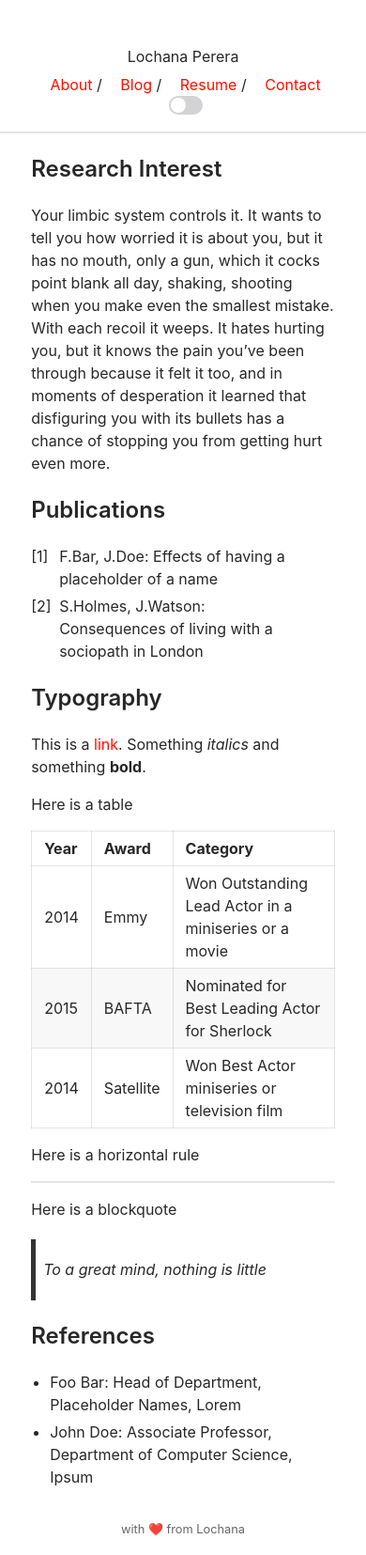
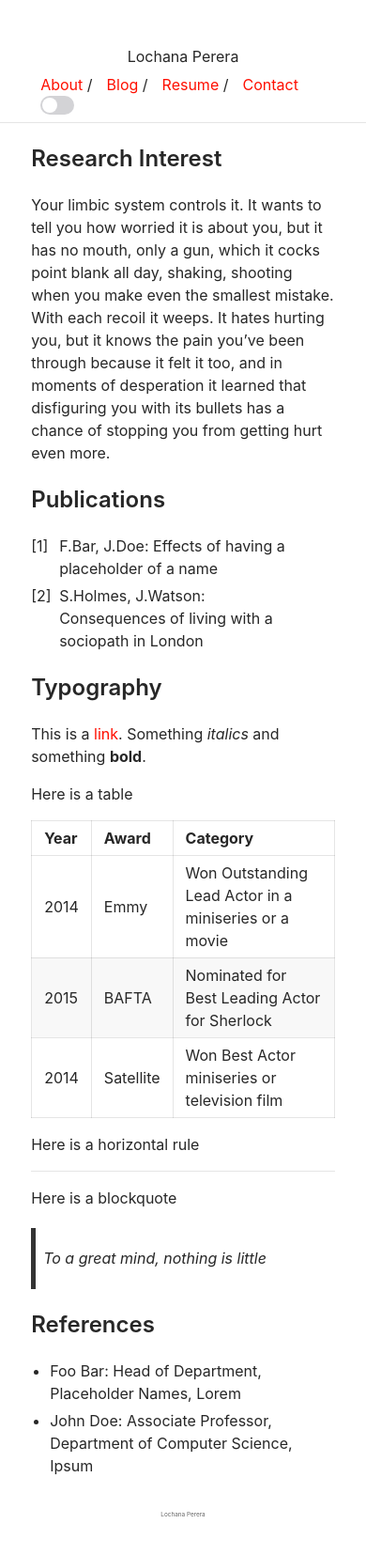
Before and after one commit to fivetwentythree/cv-blog, a Jekyll site: the page built from index.md, in a window 390 px wide. Shown: the whole page at 94% size. Built offline with Jekyll 4.4.1, drawn with Linux system fonts in a browser that asks for light colours; our own code applies the rules of GitHub Pages for plain Markdown files.

```diff
--- a/_layouts/default.html
+++ b/_layouts/default.html
@@ -5,7 +5,7 @@
 
     <meta charset="utf-8">
     <meta name="viewport" content="width=device-width, initial-scale=1">
-    <meta name="keywords" content="blog, accent, {{ site.author }}, {{ site.title }}, jekyll">
+    <meta name="description" content="{{ desc }}">
     <meta name="author" content="{{ site.author }}">
     {% if page.url == "/404.html" %}
         <meta http-equiv="refresh" content="5; url=/">
@@ -20,38 +20,11 @@
     {% else %}
         {% assign url = site.url | append: site.baseurl | append: page.url %}
     {% endif %}
-    <meta name="description" content="{{ desc }}">
 
-    <link rel="alternate" type="application/rss+xml" title="{{ site.title }} RSS" href="/feed.xml" />
     <link rel="stylesheet" href="{{ site.baseurl }}/css/main.css">
     <script src="{{ site.baseurl }}/js/theme-toggle.js"></script>
     {% if site.favicon %}
         <link rel="icon" type="image/ico" href="{{ site.favicon_location }}">
-        <link rel="shortcut-icon" type="image/ico" href="{{ site.favicon_location }}">
-    {% endif %}
-    {% if site.twitter_username %}
-        <link rel="author" href="https://twitter.com/{{ site.twitter_username }}">
-    {% endif %}
-    <!-- Facebook Open Graph -->
-    <meta name="og:description" content="{{ desc }}">
-    <meta name="og:title" content="{{ site.title }}">
-    <meta name="og:url" content="{{ url }}">
-    <meta name="og:type" content="article">
-    {% if site.og_image %}
-        <meta name="og:image" content="{{ site.og_image }}">
-    {% endif %}
-    {% if site.facebook_id %}
-        <meta name="fb:admins" content="{{ site.facebook_id }}">
-    {% endif %}
-    <!-- Twitter -->
-    <meta name="twitter:card" content="summary">
-    <meta name="twitter:title" content="{{ site.title }}">
-    <meta name="twitter:description" content="{{ desc }}">
-    <meta name="twitter:url" content="{{ url }}">
-    {% if site.twitter_image %}
-        <meta name="twitter:image" content="{{ site.twitter_image }}">
-    {% else %}
-        <meta name="twitter:image" content="{{ site.profile_picture }}">
     {% endif %}
 </head>
 <body>
@@ -96,7 +69,7 @@
         </script>
     {% endif %}
 </body>
-<footer style="text-align: center; padding: 20px 0; color: #666; font-size: 0.8em;">
-    with ❤️ from Lochana
+<footer style="text-align: center; padding: 20px 0; color: #666; font-size: 0.4em;">
+    Lochana Perera
 </footer>
 </html>
--- a/_sass/_style.scss
+++ b/_sass/_style.scss
@@ -3,56 +3,25 @@ html{height:100%;margin:0;padding:0}
 body{margin:0;font-family:-apple-system,BlinkMacSystemFont,"Segoe UI",Roboto,Helvetica,Arial,sans-serif,"Apple Color Emoji","Segoe UI Emoji","Segoe UI Symbol";height:100%;text-rendering:optimizeLegibility;-webkit-font-smoothing:antialiased;background-color:var(--bg-color);color:var(--text-color)}
 a{text-decoration:none;color:var(--link-color)}
 a:hover{text-decoration:underline}
-hr{border:0;height:0;border-top:1px solid var(--border-color);border-bottom:1px solid var(--border-color)}
+hr{border:0;height:0;border-top:1px solid var(--border-color)}
 
 #author-name{font-size:1em;color:var(--text-color);display:inline-block}
 .navbar{padding:50px 0}
 .navbar-ul{display:inline-block;margin:0;padding:5px 0;margin-left:20px}
 .nav-list{list-style-type:none;margin:0 5px 0 10px}
 .alignable{display:inline-block}
-.pull-left{@extend .alignable;float:left}
-.pull-right{@extend .alignable;float:right}
+.pull-left{float:left}
+.pull-right{float:right}
 
 .container{max-width:$max-width;margin:auto}
 .wrapper{min-height:100%}
 #ins-logo{margin:auto;display:block;max-height:100px;text-align:center}
-@media (max-width:800px){.container{max-width:$med-width;transition:.3s ease all}}
+
 @media (max-width:650px){
-    .container {
-        max-width: 83%;
-    }
-    .navbar-ul {
-        margin-top: 5px;
-    }
+    .container{max-width:83%}
+    .navbar{text-align:center;padding:50px 0 0}
+    #author-name{width:100%;float:none}
+    #navlist{padding:10px 0;margin:0;display:block;float:none;text-align:center;width:100%}
 }
-
-@media (max-width: 500px) {
-	.navbar {
-		text-align: center;
-		padding: 50px 0px 0px 0px;
-	}
-	#author-name {
-		width: 100%;
-		float: none;
-	}
-	#navlist {
-		padding: 10px 0 10px 0;
-		margin: 0;
-		display: block;
-		float: none;
-		text-align: center;
-		width: 100%;
-	}
-	#navlist li.alignable {
-		display: inline-block;
-	}
-	#navlist li.pull-left {
-		float: none;
-	}
-	#navlist li.nav-list {
-		float: none;
-	}
-}
-
 @import "typography";
 @import "tables";
--- a/js/theme-toggle.js
+++ b/js/theme-toggle.js
@@ -47,7 +47,7 @@ function initThemeToggle() {
             height: 16px;
             background-color: #FFFFFF;
             border-radius: 50%;
-            transition: transform 0.3s, background-color 0.3s;
+            transition: transform 0.3s;
         }
 
         .theme-toggle[aria-checked="true"] {
@@ -56,25 +56,6 @@ function initThemeToggle() {
 
         .theme-toggle[aria-checked="true"]::after {
             transform: translateX(16px);
-        }
-
-        @media (hover: hover) {
-            .theme-toggle:hover {
-                background: rgba(120, 120, 128, 0.42);
-            }
-
-            .theme-toggle[aria-checked="true"]:hover {
-                background: var(--accent);
-                opacity: 0.8;
-            }
-        }
-
-        .theme-toggle:active::after {
-            width: 20px;
-        }
-
-        .theme-toggle[aria-checked="true"]:active::after {
-            transform: translateX(12px);
         }
     `;
     document.head.appendChild(style);
```
